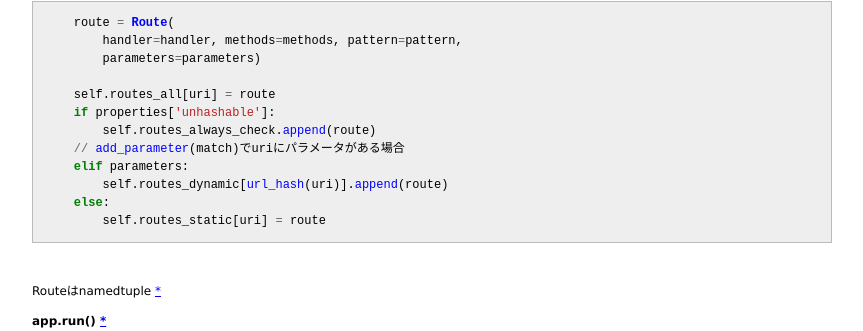
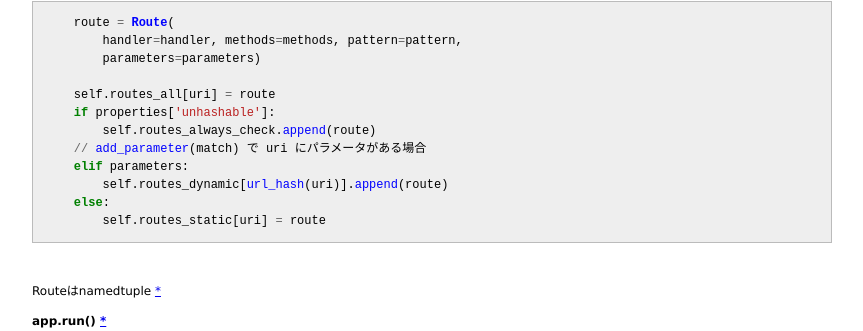
Before and after one commit to 38elements/38elements.github.com, a Jekyll site: the page built from _posts/2016-11-22-python-sanic.md, in a window 1280 px wide. Shown: the part 254-585 px from the top of the page, without its empty margins (208-1071 px from the left). Built offline with Jekyll 4.4.1, drawn with Linux system fonts in a browser that asks for light colours.

```diff
--- a/_posts/2016-11-22-python-sanic.md
+++ b/_posts/2016-11-22-python-sanic.md
@@ -23,7 +23,7 @@ uriによってrouteを格納する変数を振り分ける [\*](https://github.
     self.routes_all[uri] = route
     if properties['unhashable']:
         self.routes_always_check.append(route)
-    // add_parameter(match)でuriにパラメータがある場合
+    // add_parameter(match) で uri にパラメータがある場合
     elif parameters:
         self.routes_dynamic[url_hash(uri)].append(route)
     else:
```
